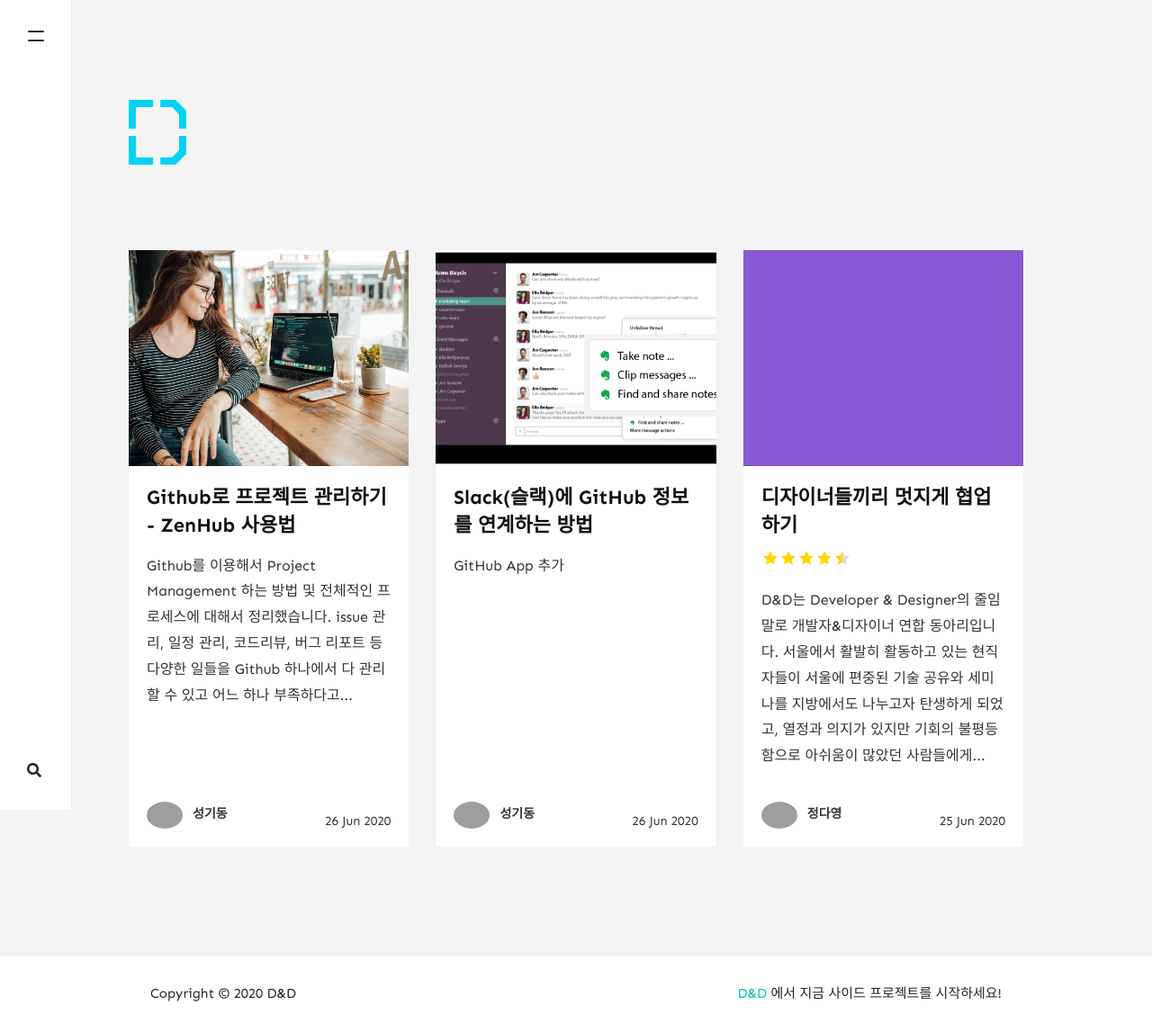
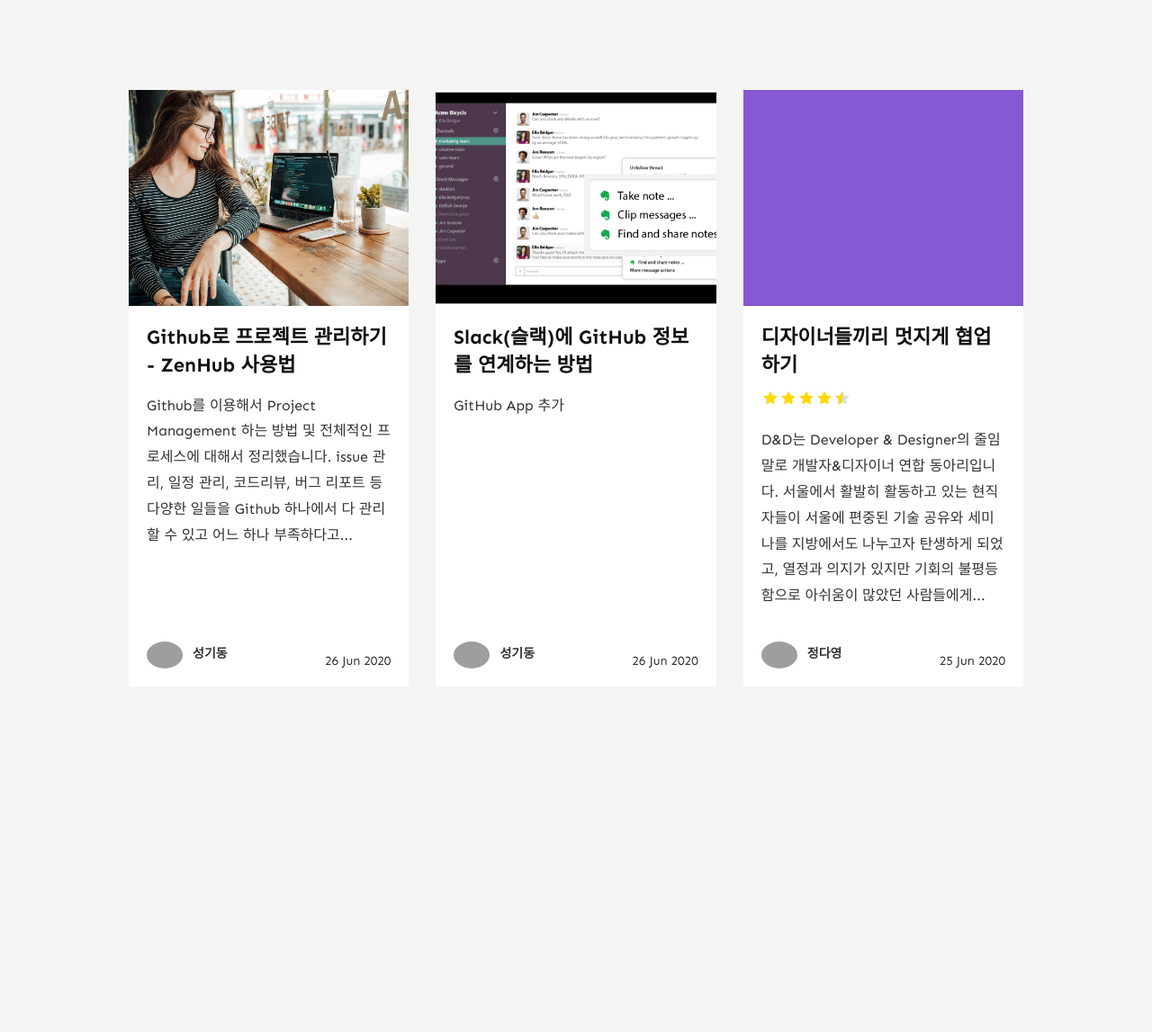
Before and after one commit to DNDACADEMY/dndacademy.github.io, a Jekyll site: the page built from _pages/latest.md, in a window 1280 px wide. Shown: the whole page at 90% size. Built offline with Jekyll 4.4.1, drawn with Linux system fonts in a browser that asks for light colours; nearby versions of some CDN libraries; comment, search, counter and statistics services are not loaded; after the commit the page ends 900 px from its top, so only the background shows below that; grey boxes are pictures that could not be loaded.

Commit message:
최신글일때 sidebar / logo / footer 없애기

```diff
--- a/_layouts/default.html
+++ b/_layouts/default.html
@@ -46,7 +46,7 @@ ga('send', 'pageview');
 
 <!-- Begin Sidebar Navigation
 ================================================== -->
-
+{% if page.url != '/latest' %}
 <div class="sidebar">
 </div>
 <div class="nav-icon">
@@ -67,7 +67,7 @@ ga('send', 'pageview');
 
 {% include search-lunr.html %}
 
-
+{% endif %}
 <!-- End Sidebar Navigation
 ================================================== -->
 
@@ -77,11 +77,11 @@ ga('send', 'pageview');
 
     <!-- Site Logo/Name
     ================================================== -->
-
+   {% if page.url != '/latest' %}
     <a class="navbar-brand" href="{{ site.baseurl }}/">
         <img src="{{ site.baseurl }}/{{ site.logo }}" alt="{{ site.name }}">
     </a>
-
+   {% endif %}
 
     <!-- Site Tag
     ================================================== -->
@@ -115,6 +115,7 @@ ga('send', 'pageview');
 
 <!-- Begin Footer
 ================================================== -->
+{% if page.url != '/latest' %}
 <footer class="footer">
     <div class="container">
         <div class="row">
@@ -127,6 +128,7 @@ ga('send', 'pageview');
         </div>
     </div>
 </footer>
+{% endif %}
 <!-- End Footer
 ================================================== -->
 
```
